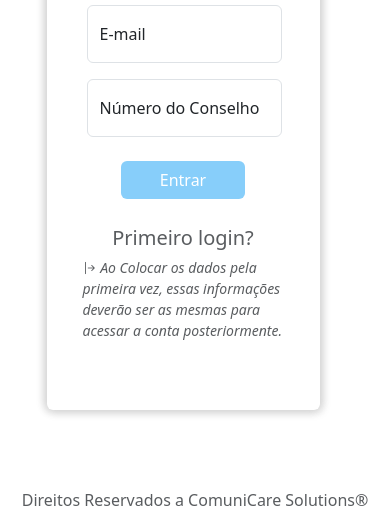
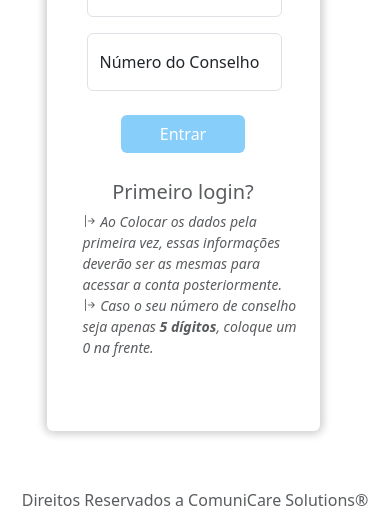
Before and after one commit to RomulloSousa1/form-web, a website with bundled scripts: page public/index.html in a window 390 px wide. Shown: the part 316-844 px from the top of the page. Built offline with nearby package versions, Linux system fonts and the light colour scheme.

Commit message:
update : index.html

```diff
--- a/public/css/index.css
+++ b/public/css/index.css
@@ -1,12 +1,12 @@
 #container-login {
-    height: 73vh;
+    height: 75vh;
     width: 30vw;
     box-shadow: -1px -1px 10px 1px lightgray, 1px 1px 10px 1px lightgray;
 }
 
 
 #container-principal {
-    height: 100vh;
+    height: 97vh;
 }
 
 #email,
@@ -27,7 +27,7 @@
 
 @media only screen and (max-width: 500px) {
     #container-login {
-        height: 72vh;
+        height: 80vh;
         width: 70vw;
     }
 
@@ -46,8 +46,8 @@
 
 @media only screen and (max-width: 376px) {
     #container-login {
-        height: 85vh;
-        width: 70vw;
+        height: 90vh;
+        width: 72vw;
     }
 
     #email,
--- a/public/index.html
+++ b/public/index.html
@@ -50,10 +50,13 @@
             Primeiro login?
         </div>
 
-        <div class="form-text ms-4 ">
+        <div class="form-text ms-4">
             <i class="bi bi-arrow-bar-right"> Ao Colocar os dados pela primeira vez, essas informações deverão ser as
                 mesmas para acessar a conta
                 posteriormente.</i>
+                <br>
+            <i class="bi bi-arrow-bar-right"> Caso o seu número de conselho seja apenas <strong>5 dígitos</strong>,
+                coloque um 0 na frente.</i>
         </div>
     </div>
     </div>
```
